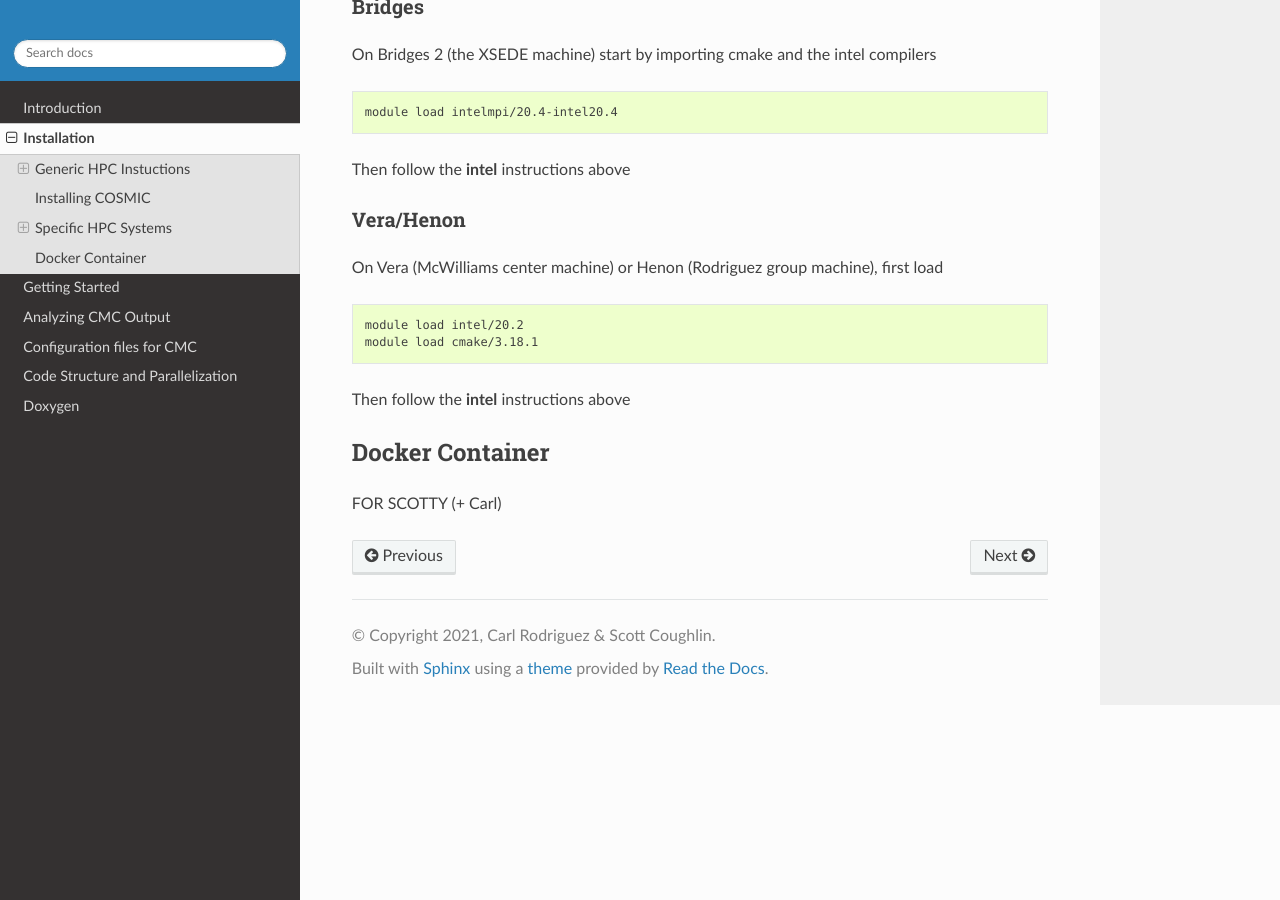
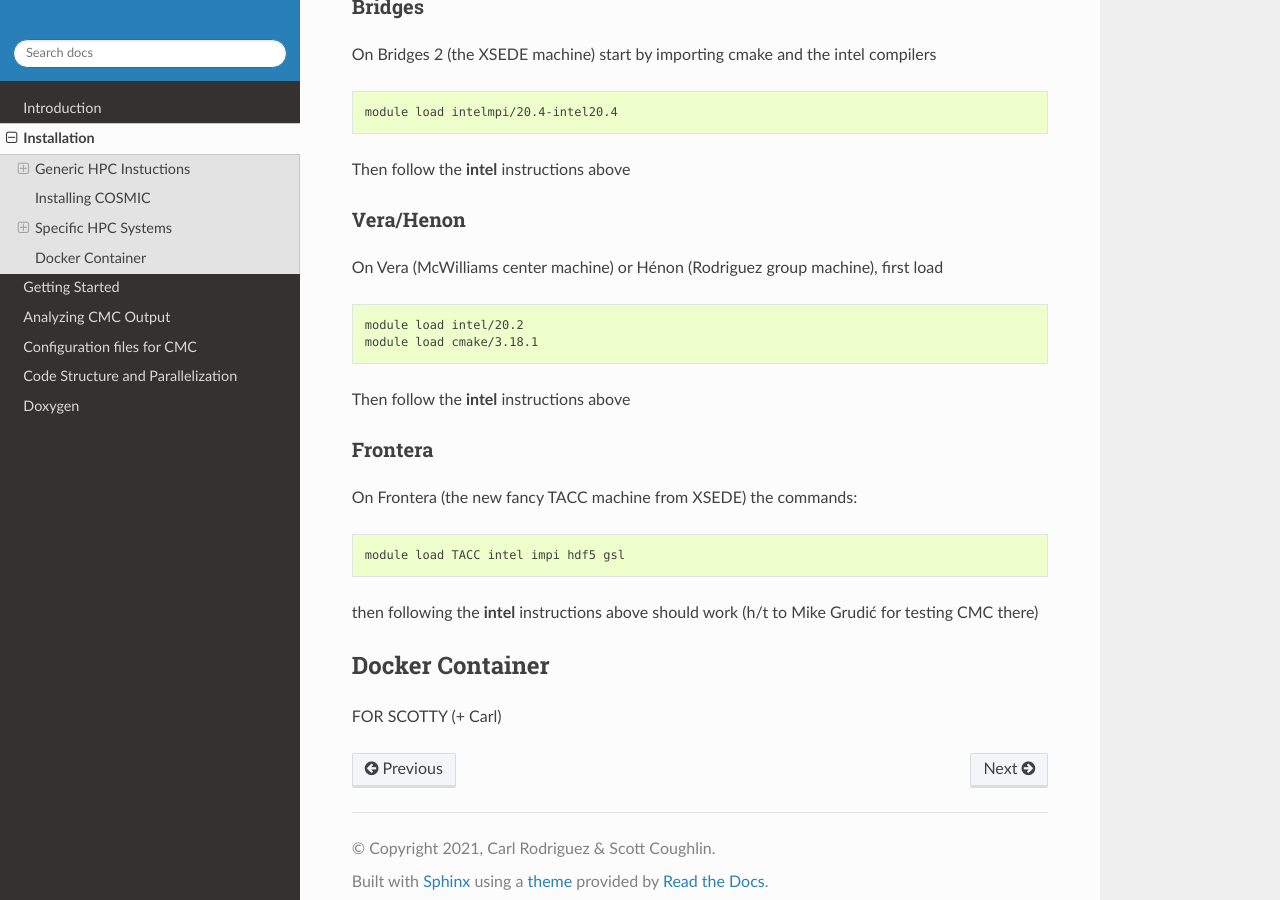
Before and after one commit to ClusterMonteCarlo/CMC-COSMIC, a Sphinx documentation site: the page built from docs/sphinx/source/install/index.rst, in a window 1280 px wide and 900 px high, scrolled down 2023 px. Built offline with Sphinx 7.4.7 and the Read the Docs theme 2.0.0, drawn with Linux system fonts in a browser that asks for light colours; formulas are drawn with MathJax 3; the version number could not be read and is left out.

Commit message:
Update index.rst

```diff
--- a/docs/sphinx/source/install/index.rst
+++ b/docs/sphinx/source/install/index.rst
@@ -82,7 +82,7 @@ _____
 FOR SCOTTY
 
 Bridges
-_____
+_______
 On Bridges 2 (the XSEDE machine) start by importing cmake and the intel compilers
 
 .. code-block:: bash
@@ -92,8 +92,8 @@ On Bridges 2 (the XSEDE machine) start by importing cmake and the intel compiler
 Then follow the **intel** instructions above
 
 Vera/Henon
-_____
-On Vera (McWilliams center machine) or Henon (Rodriguez group machine), first load
+__________
+On Vera (McWilliams center machine) or Hénon (Rodriguez group machine), first load
 
 .. code-block:: bash
 
@@ -102,6 +102,16 @@ On Vera (McWilliams center machine) or Henon (Rodriguez group machine), first lo
 
 Then follow the **intel** instructions above
 
+Frontera
+________
+On Frontera (the new fancy TACC machine from XSEDE) the commands:
+
+.. code-block:: bash
+
+    module load TACC intel impi hdf5 gsl
+
+then following the **intel** instructions above should work (h/t to Mike Grudić for testing CMC there)
+
 ================
 Docker Container
 ================
```
